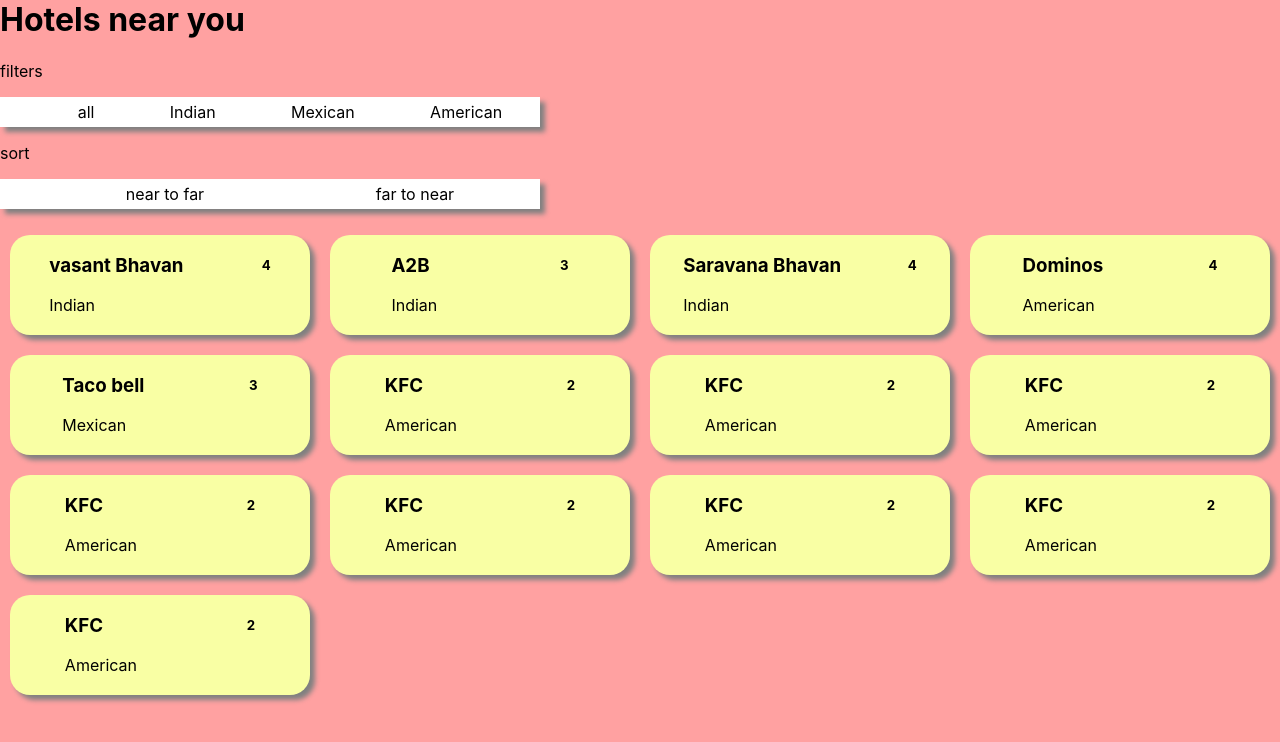
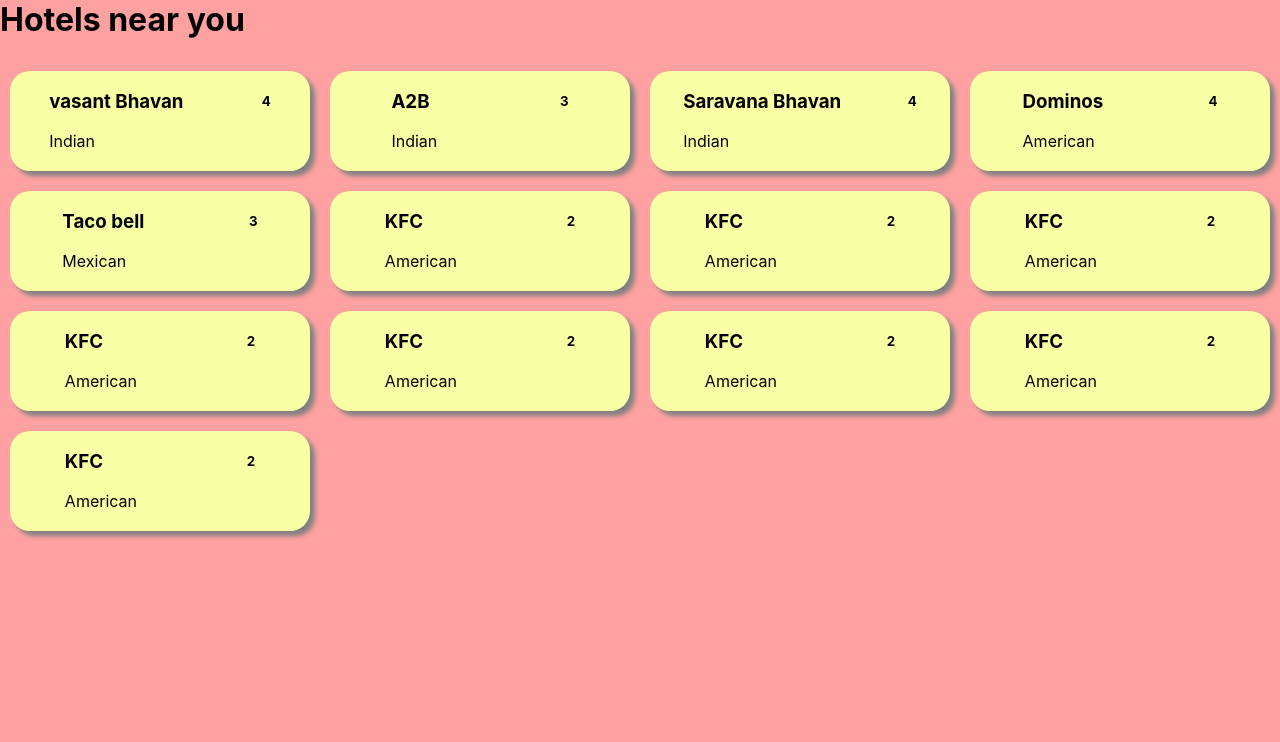
Before and after one commit to karthikarun172/Basic-React-Project, a React (Create React App) app: page / in a window 1280 px wide. Shown: the top 742 px of the page. Built offline with nearby package versions, Linux system fonts and the light colour scheme.

Commit message:
display data

```diff
--- a/src/App.css
+++ b/src/App.css
@@ -6,14 +6,11 @@
   padding: 0;
 }
 
-.filterAndSortContainer {
-  background-color: white;
+
+
+.CaroselContainer {
   display: flex;
-  width: 500px;
-  justify-content: space-around;
-  height: 30px;
-  align-items: center;
-  cursor: pointer;
-  list-style: none;
-  box-shadow: 5px 5px 5px grey;
+  justify-content: space-between;
+  flex-wrap: wrap;
+  width: 100%
 }
--- a/src/App.js
+++ b/src/App.js
@@ -21,48 +21,13 @@
   ]
 
   const [Data, setData] = useState(Swiggy)
-  const [AllData, setAllData] = useState(Swiggy)
 
-  const handleFilter = (filterValue) => {
-    const value = [...Swiggy];
-    if (filterValue === "all") {
-      setData(AllData)
-      return
-    }
-    const filtering = value.filter(f => f.cuisine === filterValue)
-    setData(filtering)
 
-  }
-
-  const handleSort = (distance) => {
-    const distanceValue = [...Swiggy]
-    if (distance === "near") {
-      const distanceNear = distanceValue.sort((a, b) => a.distance - a.distance)
-      setData(distanceNear)
-      return
-    }
-    const distanceFar = distanceValue.sort((a, b) => b.distance - a.distance)
-    setData(distanceFar)
-
-  }
 
   return (
     <div className='mainContainer' >
       <h1>Hotels near you</h1>
-      <p>filters</p>
-      <ul className='filterAndSortContainer' >
-        <li onClick={() => handleFilter("all")} >all</li>
-        <li onClick={() => handleFilter("Indian")} >Indian</li>
-        <li onClick={() => handleFilter("Mexican")} >Mexican</li>
-        <li onClick={() => handleFilter("American")} > American</li>
-      </ul>
-
-      <p>sort</p>
-      <ul className='filterAndSortContainer' >
-        <li onClick={() => handleSort("near")} >near to far</li>
-        <li onClick={() => handleSort("far")} >far to near</li>
-      </ul>
-      <div style={{ display: "flex", justifyContent: "space-between", flexWrap: "wrap", width: "100%" }}>
+      <div className='CaroselContainer'>
         {Data.map(d => (
           <CaroselCards name={d.hotel_Name} cusinie={d.cuisine} rating={d.rating} />
         ))}
```
